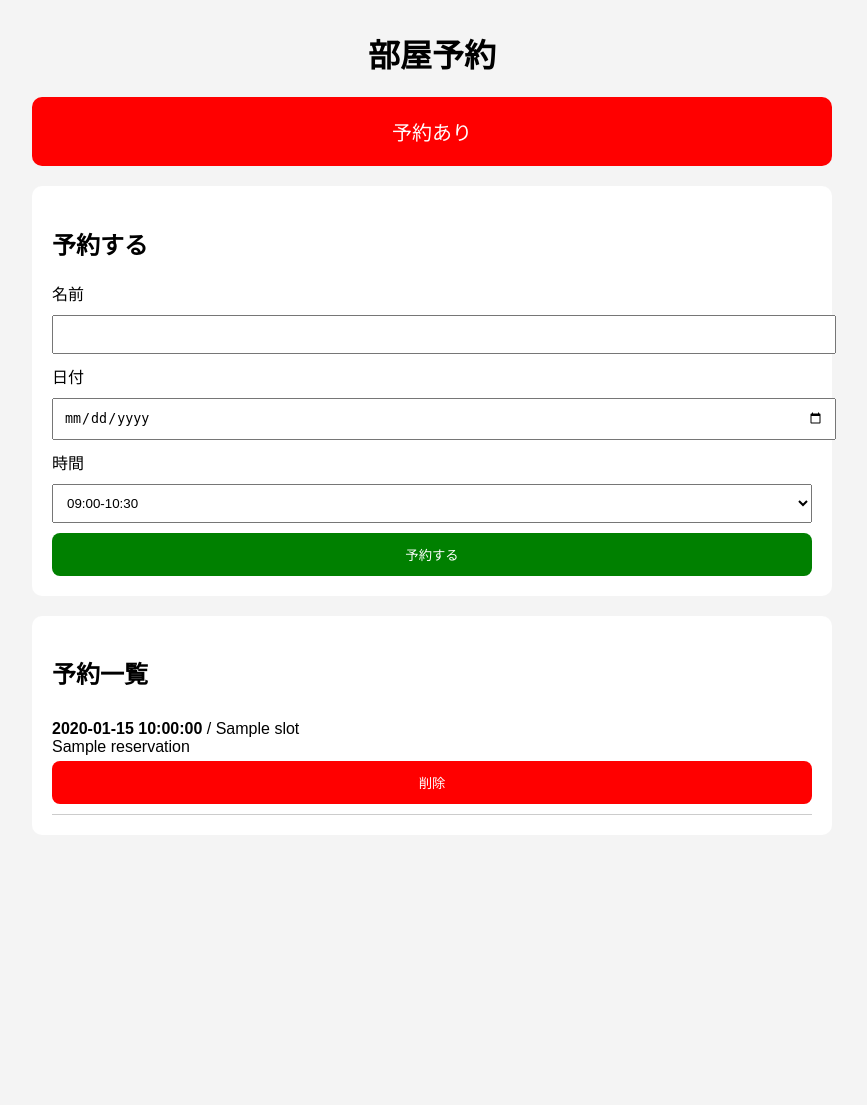
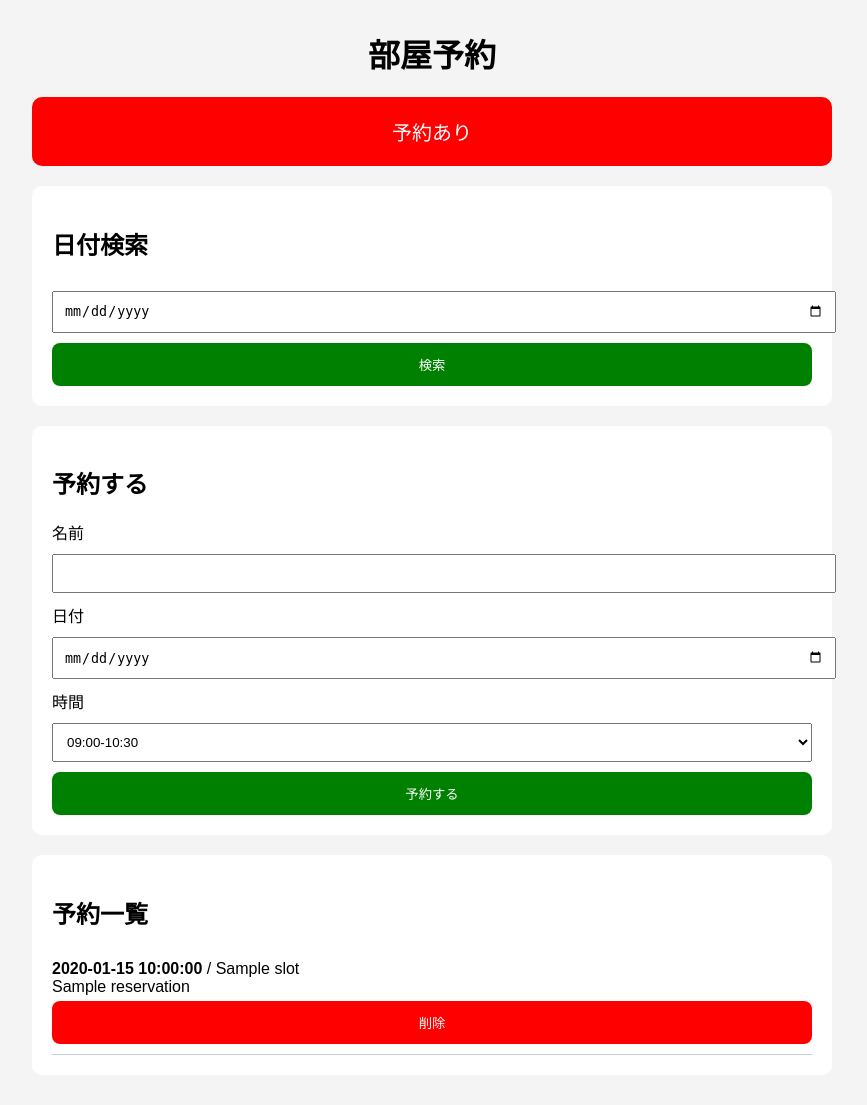
Before and after one commit to ttk331/club-room, a Flask app: page / in a window 1280 px wide. Shown: the whole page, without its empty margins (208-1075 px from the left). Before the commit the page ends 815 px from the top, so only its background shows below. Run offline with Flask 3, Linux system fonts and the light colour scheme; a database or web service that is not in the repository returns one stand-in record (values such as "Sample title").

Commit message:
Update index.html

```diff
--- a/club-room/templates/index.html
+++ b/club-room/templates/index.html
@@ -2,7 +2,7 @@
 <html lang="ja">
 <head>
 <meta charset="UTF-8">
-<title>部屋予約</title>
+<title>部屋予約システム</title>
 
 <style>
 body {
@@ -69,12 +69,12 @@ button {
     margin-top: 5px;
 }
 
-/* 予約 */
 .reservation {
     border-bottom: 1px solid #ccc;
     padding: 10px 0;
 }
 </style>
+
 </head>
 
 <body>
@@ -83,12 +83,25 @@ button {
 
 <h1>部屋予約</h1>
 
-<!-- 状態 -->
+<!-- 状態表示 -->
 {% if reservations|length == 0 %}
 <div class="status free">空いています</div>
 {% else %}
 <div class="status busy">予約あり</div>
 {% endif %}
+
+<!-- ==================== -->
+<!-- 検索フォーム -->
+<!-- ==================== -->
+<div class="card">
+<h2>日付検索</h2>
+
+<form method="GET" action="/">
+    <input type="date" name="date" value="{{ search_date }}">
+    <button type="submit">検索</button>
+</form>
+
+</div>
 
 <!-- ==================== -->
 <!-- 予約フォーム -->
@@ -124,7 +137,7 @@ button {
 <h2>予約一覧</h2>
 
 {% if reservations|length == 0 %}
-<p>この日の予約はありません</p>
+<p>該当する予約はありません</p>
 {% endif %}
 
 {% for r in reservations %}
```
